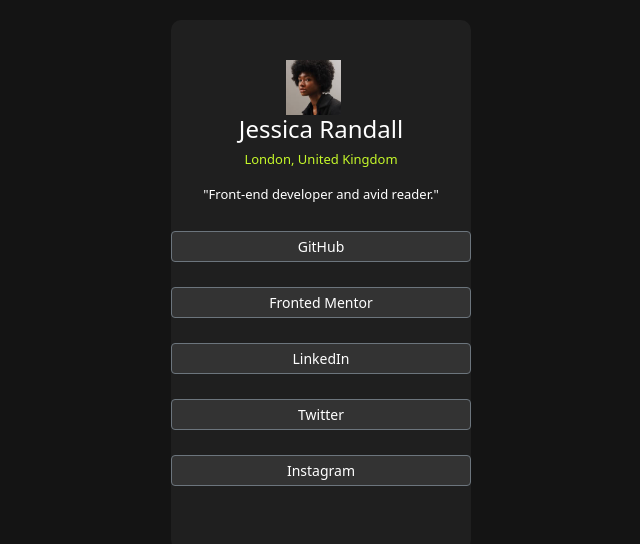
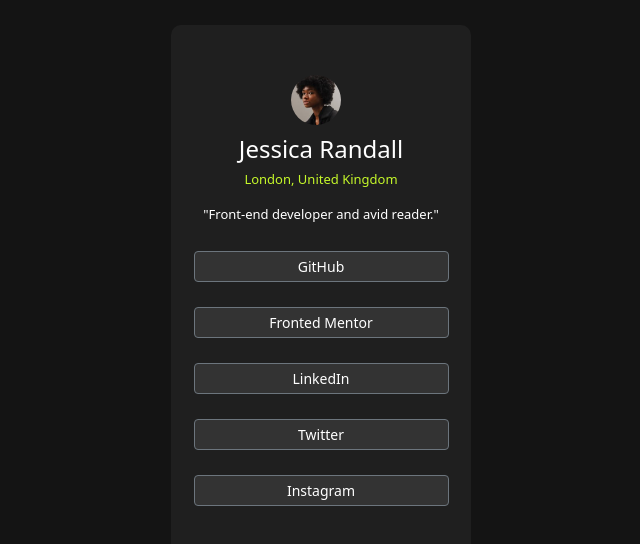
Before and after one commit to ghostofegypt/Social-Links-Profile, a plain HTML site: page index.html in a window 1280 px wide. Shown: the part 110-654 px from the top of the page, without its empty margins (319-959 px from the left). Drawn offline with nearby package versions, Linux system fonts and the light colour scheme.

Commit message:
Update styles.css

```diff
--- a/css/styles.css
+++ b/css/styles.css
@@ -1,6 +1,9 @@
 body{
 background-color: hsl(0, 0%, 8%);
-margin-top: 130px;
+min-height: 100vh;
+    display: flex;
+    justify-content: center;
+    align-items: center;
 }
 
 
@@ -11,6 +14,19 @@ margin-top: 130px;
     background-color:  hsl(0, 0%, 12%);
     margin: auto;
     border-radius: 10px;
+}
+
+.image{
+    height: 50px;
+    width: 50px;
+    border-radius: 50%;
+    margin-left: 120px;
+    margin-top: 50px;
+    margin-bottom: 10px;
+}
+
+.container{
+    width: 255px;
 }
 
 
@@ -33,13 +49,9 @@ font-size: small;
     font-size: small;
 }
 
-.image{
-    width: 170px;
-    padding-top: 40px;
-    padding-left: 115px;
-}
+
 .btn{
-        margin-bottom: 25px;
+    margin: 0 auto 25px;
     background-color: hsl(0, 0%, 20%);
 
 }
```
